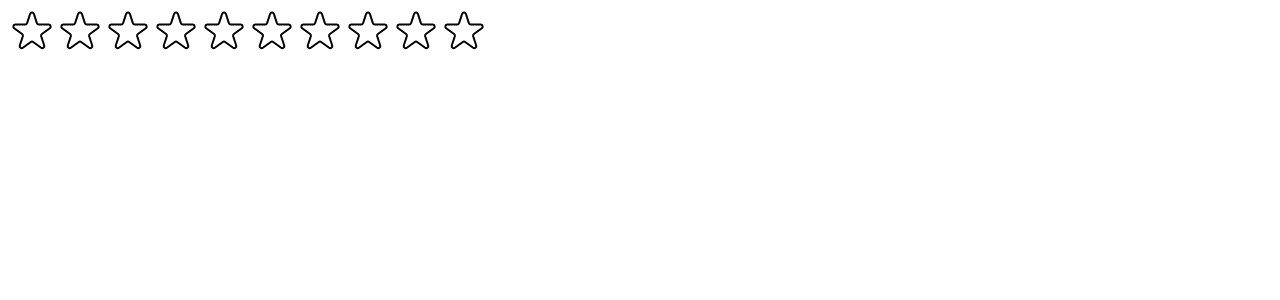
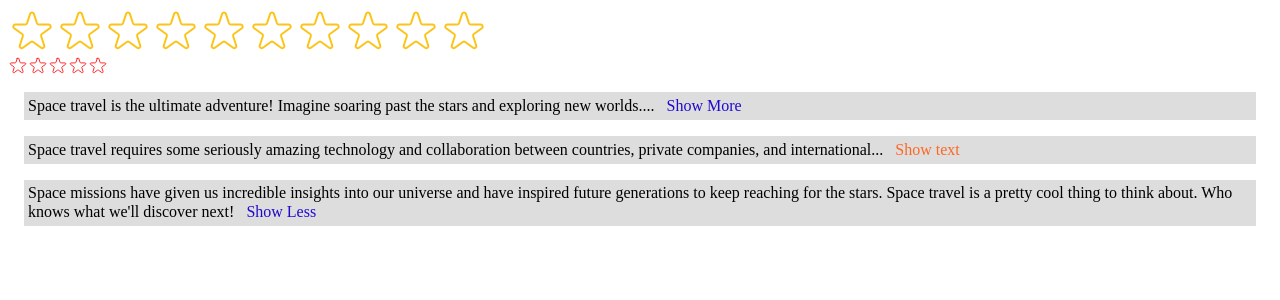
Before and after one commit to MRNSJ26/usePopCorn, a React (Create React App) app: page / in a window 1280 px wide. Shown: the top 300 px of the page. Built offline with nearby package versions, Linux system fonts and the light colour scheme.

Commit message:
Built the StarLisr Component + built the text expander componenet both to be used in the final application!

```diff
--- a/src/StarRating.js
+++ b/src/StarRating.js
@@ -1,4 +1,5 @@
 import { useState } from "react";
+import PropTypes from "prop-types";
 
 const containerStyle = {
   display: "flex",
@@ -10,32 +11,50 @@ const starContainerStyle = {
   display: "flex",
 };
 
-const textStyle = {
-  lineHeight: "1",
-  margin: "0",
+StarRating.prototypes = {
+  maxRating: PropTypes.number,
+  defaultRating: PropTypes.number,
+  color: PropTypes.string,
+  size: PropTypes.number,
+  onSetRating: PropTypes.func,
 };
 
-const starStyle = {
-  width: "48px",
-  height: "48px",
-  display: "block",
-  cursor: "pointer",
-};
-
-export default function StarRating({ maxRating = 5 }) {
-  const [rating, setRating] = useState(0);
+export default function StarRating({
+  maxRating = 5,
+  color = "#fcc419",
+  size = 48,
+  className = "",
+  defaultRating = 0,
+  //   onSetRating,
+}) {
+  const [rating, setRating] = useState(defaultRating);
   const [tempRating, setTempRating] = useState(0);
 
+  const textStyle = {
+    lineHeight: "1",
+    margin: "0",
+    color,
+    fontSize: `${size / 1.5}px`,
+  };
+
+  function handleRating(rating) {
+    setRating(rating);
+    // onSetRating(rating);
+  }
+
   return (
-    <div style={containerStyle}>
+    //class name is for allowing the user to add css style to style it
+    <div style={containerStyle} className="{className}">
       <div style={starContainerStyle}>
         {Array.from({ length: maxRating }, (_, i) => (
           <Star
             key={i}
             full={tempRating ? tempRating >= i + 1 : rating >= i + 1}
-            onRate={() => setRating(i + 1)}
+            onRate={() => handleRating(i + 1)}
             onHoverIn={() => setTempRating(i + 1)}
             onHoverOut={() => setTempRating(0)}
+            color={color}
+            size={size}
           />
         ))}
       </div>
@@ -44,7 +63,14 @@ export default function StarRating({ maxRating = 5 }) {
   );
 }
 
-function Star({ onRate, full, onHoverIn, onHoverOut }) {
+function Star({ onRate, full, onHoverIn, onHoverOut, color, size }) {
+  const starStyle = {
+    width: `${size}px`,
+    height: `${size}px`,
+    display: "block",
+    cursor: "pointer",
+  };
+
   return (
     <span
       style={starStyle}
@@ -56,8 +82,8 @@ function Star({ onRate, full, onHoverIn, onHoverOut }) {
         <svg
           xmlns="http://www.w3.org/2000/svg"
           viewBox="0 0 20 20"
-          fill="#000"
-          stroke="#000"
+          fill={color}
+          stroke={color}
         >
           <path d="M9.049 2.927c.3-.921 1.603-.921 1.902 0l1.07 3.292a1 1 0 00.95.69h3.462c.969 0 1.371 1.24.588 1.81l-2.8 2.034a1 1 0 00-.364 1.118l1.07 3.292c.3.921-.755 1.688-1.54 1.118l-2.8-2.034a1 1 0 00-1.175 0l-2.8 2.034c-.784.57-1.838-.197-1.539-1.118l1.07-3.292a1 1 0 00-.364-1.118L2.98 8.72c-.783-.57-.38-1.81.588-1.81h3.461a1 1 0 00.951-.69l1.07-3.292z" />
         </svg>
@@ -66,7 +92,7 @@ function Star({ onRate, full, onHoverIn, onHoverOut }) {
           xmlns="http://www.w3.org/2000/svg"
           fill="none"
           viewBox="0 0 24 24"
-          stroke="#000"
+          stroke={color}
         >
           <path
             strokeLinecap="round"
--- /dev/null
+++ b/src/TextExpander.js
@@ -0,0 +1,50 @@
+//this is an excercies of buidling a reusable React Componenet
+import { useState } from "react";
+
+const textStyle = {
+  backgroundColor: "#ddd",
+  padding: "4px",
+  margin: "1rem",
+  borderWidth: "2px",
+  borderColor: "#000",
+};
+
+export default function TextExpander({
+  children = "defaultText",
+  collapsedNumWords = 15,
+  expandButtonText = "Show More",
+  collapseButtonText = "Show Less",
+  buttonColor = "#1f09cd",
+  className,
+  expanded = false,
+}) {
+  const [showText, setShowText] = useState(expanded);
+
+  function handleExpand() {
+    setShowText((t) => !t);
+  }
+
+  const buttonStyle = {
+    color: buttonColor,
+    background: "none",
+    border: "none",
+    font: "inherit",
+    cursor: "pointer",
+    marginLeft: "6px",
+  };
+
+  console.log();
+  return (
+    <div style={textStyle} className={className}>
+      <span>
+        {showText
+          ? children
+          : children.split(" ").slice(0, 15).join(" ") + "..."}
+      </span>
+
+      <button style={buttonStyle} onClick={handleExpand}>
+        {showText ? collapseButtonText : expandButtonText}
+      </button>
+    </div>
+  );
+}
--- a/src/index.js
+++ b/src/index.js
@@ -3,10 +3,39 @@ import ReactDOM from "react-dom/client";
 // import "./index.css";
 // import App from "./App";
 import StarRating from "./StarRating";
+import TextExpander from "./TextExpander";
 
 const root = ReactDOM.createRoot(document.getElementById("root"));
 root.render(
   <React.StrictMode>
     <StarRating maxRating={10} />
+    <StarRating maxRating={5} size={20} color="red" className="test" />
+    <TextExpander>
+      Space travel is the ultimate adventure! Imagine soaring past the stars and
+      exploring new worlds. It's the stuff of dreams and science fiction, but
+      believe it or not, space travel is a real thing. Humans and robots are
+      constantly venturing out into the cosmos to uncover its secrets and push
+      the boundaries of what's possible.
+    </TextExpander>
+
+    <TextExpander
+      collapsedNumWords={20}
+      expandButtonText="Show text"
+      collapseButtonText="Collapse text"
+      buttonColor="#ff6622"
+    >
+      Space travel requires some seriously amazing technology and collaboration
+      between countries, private companies, and international space
+      organizations. And while it's not always easy (or cheap), the results are
+      out of this world. Think about the first time humans stepped foot on the
+      moon or when rovers were sent to roam around on Mars.
+    </TextExpander>
+
+    <TextExpander expanded={true} className="box">
+      Space missions have given us incredible insights into our universe and
+      have inspired future generations to keep reaching for the stars. Space
+      travel is a pretty cool thing to think about. Who knows what we'll
+      discover next!
+    </TextExpander>
   </React.StrictMode>
 );
```
